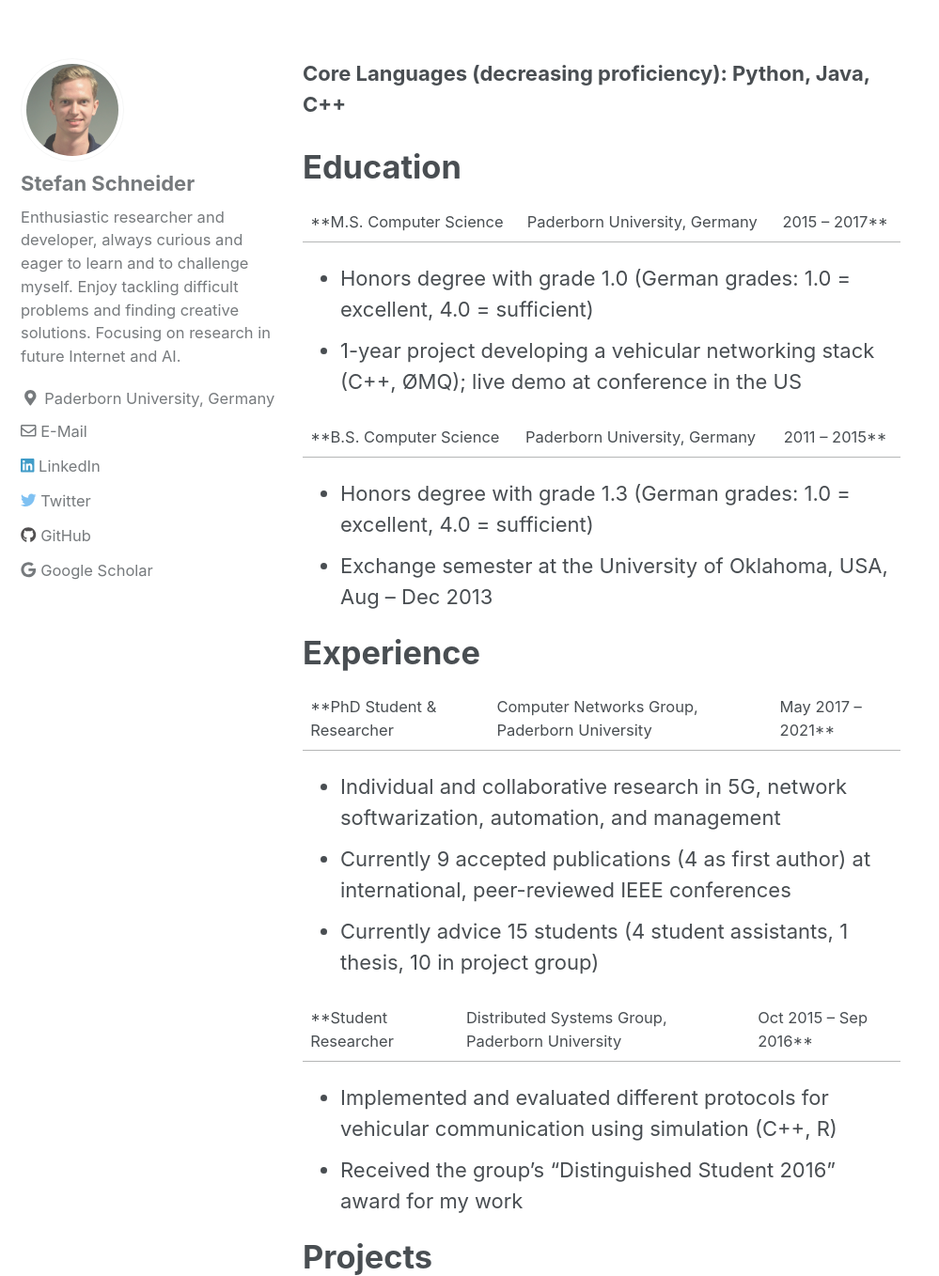
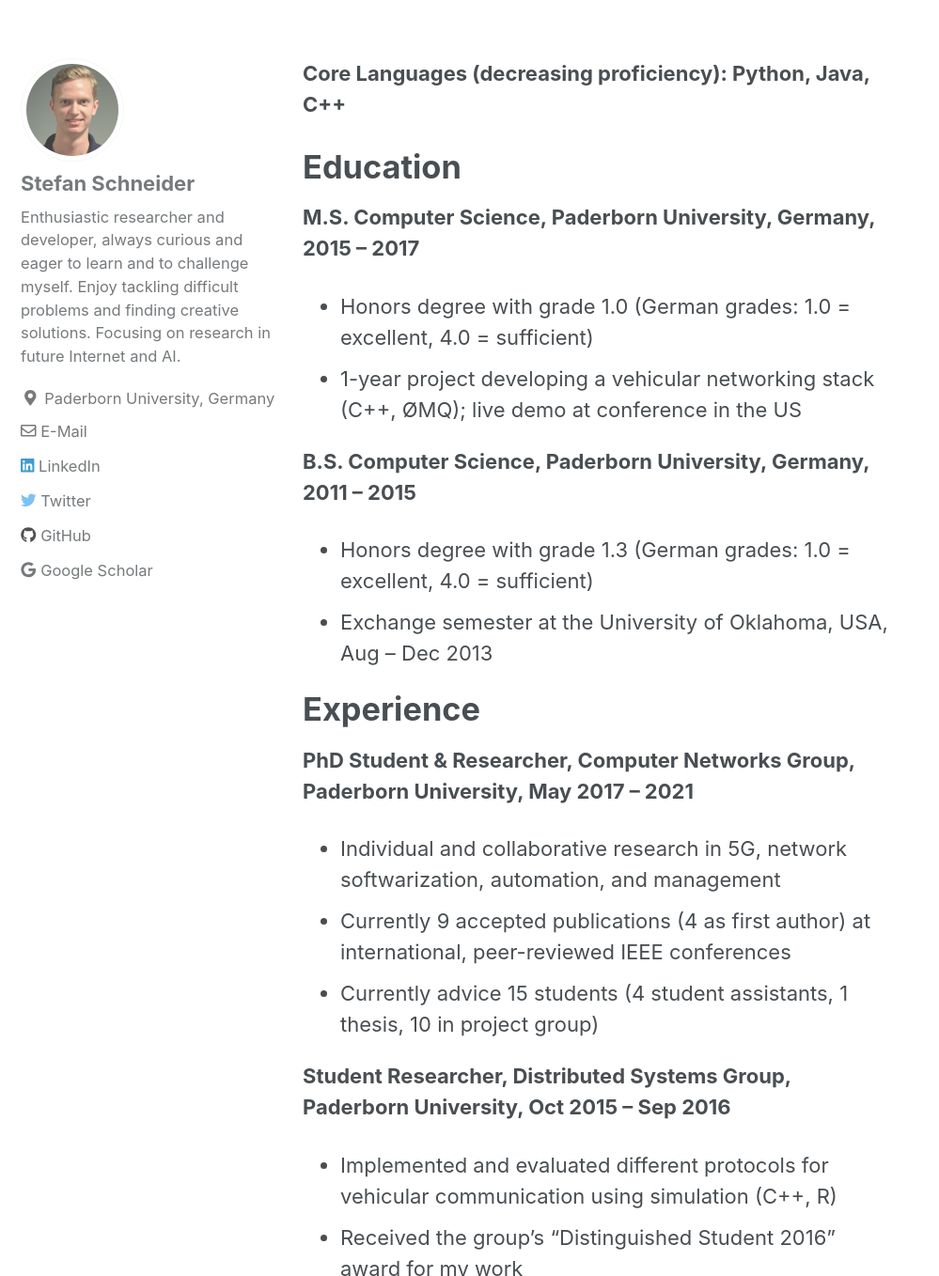
Before and after one commit to stefanbschneider/stefanbschneider.github.io, a Jekyll site: the page built from _pages/profile.md, in a window 1280 px wide and 1400 px high, scrolled down 341 px, cut to the strip 42-1400 px from the top of the window. Shown: the whole strip at 94% size, without its empty margins (0-999 px from the left). Built offline with Jekyll 4.4.1, drawn with Linux system fonts in a browser that asks for light colours; cached includes are drawn as plain includes; nearby versions of some CDN libraries; some of the changed text lies outside the part shown.

```diff
--- a/_data/navigation.yml
+++ b/_data/navigation.yml
@@ -2,6 +2,8 @@
 main:
   - title: "Research"
     url: /
+  - title: "Projects"
+    url: /projects/
   - title: "Teaching"
     url: /teaching/
   - title: "Service"
--- a/_pages/profile.md
+++ b/_pages/profile.md
@@ -10,38 +10,38 @@ comments: false
 
 # Education
 
-**M.S. Computer Science | Paderborn University, Germany | 2015 – 2017**
+**M.S. Computer Science, Paderborn University, Germany, 2015 – 2017**
 
 * Honors degree with grade 1.0 (German grades: 1.0 = excellent, 4.0 = sufficient)
 * 1-year project developing a vehicular networking stack (C++, ØMQ); live demo at conference in the US
 
-**B.S. Computer Science | Paderborn University, Germany | 2011 – 2015**
+**B.S. Computer Science, Paderborn University, Germany, 2011 – 2015**
 
 * Honors degree with grade 1.3 (German grades: 1.0 = excellent, 4.0 = sufficient)
 * Exchange semester at the University of Oklahoma, USA, Aug – Dec 2013
 
 # Experience
 
-**PhD Student & Researcher | Computer Networks Group, Paderborn University | May 2017 – 2021**
+**PhD Student & Researcher, Computer Networks Group, Paderborn University, May 2017 – 2021**
 
 * Individual and collaborative research in 5G, network softwarization, automation, and management
 * Currently 9 accepted publications (4 as first author) at international, peer-reviewed IEEE conferences
 * Currently advice 15 students (4 student assistants, 1 thesis, 10 in project group)
 
-**Student Researcher | Distributed Systems Group, Paderborn University | Oct 2015 – Sep 2016**
+**Student Researcher, Distributed Systems Group, Paderborn University, Oct 2015 – Sep 2016**
 
 * Implemented and evaluated different protocols for vehicular communication using simulation (C++, R)
 * Received the group’s “Distinguished Student 2016” award for my work
 
 # Projects
 
-**5GTANGO | European open-source Project (15 partners) | 2017 – 2020**
+**5GTANGO, European open-source Project (15 partners), 2017 – 2020**
 
 * Simplified and accelerated 5G service development by implementing tools for service descriptor generation and organization as well as combining them in a graphical web app
 * Developed services for quick configuration and monitoring of manufacturing machines
 * Technology: Python, Docker, Kubernetes, JavaScript, Travis/Jenkins, Ansible, Angular, Jupyter notebooks
 
-**Software Campus (RealVNF) | German Research Project (with Huawei) | 2018 – 2020**
+**Software Campus (RealVNF), German Research Project (with Huawei), 2018 – 2020**
 
 * Training for future IT leaders: Project and funds proposal, recruitment, project management & lead
 * My project focuses on improved, practically useful approaches for 5G service coordination (e.g., with ML)
```
Also changed, not shown: _pages/projects.md (added, +21 -0 lines), _pages/research.md (+0 -16 lines).
